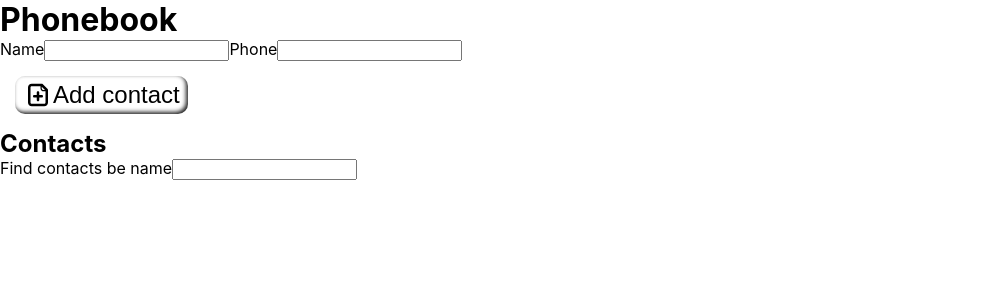
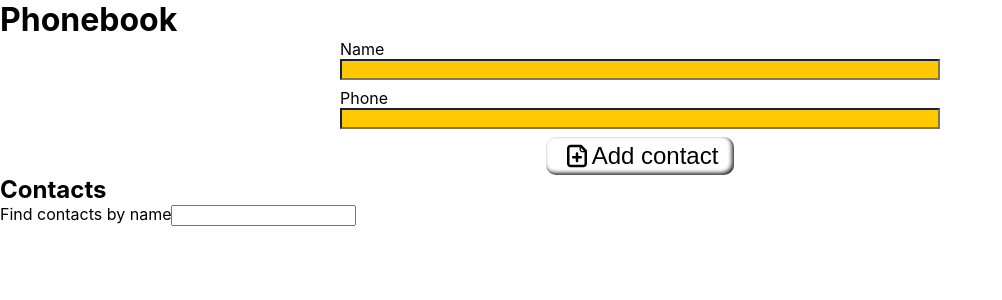
Before and after one commit to Ivan-Samoylenko/goit-react-hw-02-phonebook, a React (Create React App) app: page / in a window 1280 px wide. Shown: the top 300 px of the page, without its empty margins (0-1002 px from the left). Built offline with nearby package versions, Linux system fonts and the light colour scheme.

Commit message:
add Yup validation, end Formik, done Filter whithout styles

```diff
--- a/src/components/App.jsx
+++ b/src/components/App.jsx
@@ -10,12 +10,16 @@ export class App extends Component {
     filter: '',
   };
 
-  handleSubmit = event => {
-    this.setState(state => [...state.contacts, { ...event, id: nanoid() }]);
+  handleSubmit = value => {
+    this.setState(state => {
+      return {
+        contacts: [...state.contacts, { ...value, id: nanoid(10) }],
+      };
+    });
   };
 
-  handleFind = event => {
-    this.setState({ name: event.target.value });
+  onFilterChange = event => {
+    this.setState({ filter: event.target.value });
   };
 
   handleDeleteBtn = event => {
@@ -25,16 +29,18 @@ export class App extends Component {
   };
 
   render() {
+    const { filter, contacts } = this.state;
+
     return (
       <>
         <h1>Phonebook</h1>
         <ContactForm onSubmit={this.handleSubmit} />
 
         <h2>Contacts</h2>
-        <Filter onChange={this.handleFind} />
+        <Filter onChange={this.onFilterChange} value={filter} />
         <ContactList
-          contacts={this.state.contacts}
-          filter={this.state.filter}
+          contacts={contacts}
+          filter={filter}
           onClick={this.handleDeleteBtn}
         />
       </>
--- a/src/components/ContactForm/ContactForm.jsx
+++ b/src/components/ContactForm/ContactForm.jsx
@@ -1,7 +1,14 @@
 import { Component } from 'react';
-import { Formik, Form, Field, ErrorMessage } from 'formik';
+import { Formik } from 'formik';
 import { TiDocumentAdd } from 'react-icons/ti';
-import { SubmitBtn } from './ContactForm.styled';
+import {
+  Form,
+  FieldWraper,
+  Field,
+  ErrorMessage,
+  SubmitBtn,
+} from './ContactForm.styled';
+import { contactsFormValidate } from 'constants';
 
 const initialValues = {
   name: '',
@@ -9,32 +16,29 @@ const initialValues = {
 };
 
 export class ContactForm extends Component {
+  handleSubmit = (values, { resetForm }) => {
+    this.props.onSubmit(values);
+    resetForm(initialValues);
+  };
+
   render() {
     return (
-      <Formik initialValues={initialValues} onSubmit={this.props.onSubmit}>
+      <Formik
+        initialValues={initialValues}
+        validationSchema={contactsFormValidate}
+        onSubmit={this.handleSubmit}
+      >
         <Form>
-          <label>
+          <FieldWraper>
             Name
-            <Field
-              type="text"
-              name="name"
-              pattern="^[a-zA-Zа-яА-Я]+(([' -][a-zA-Zа-яА-Я ])?[a-zA-Zа-яА-Я]*)*$"
-              title="Name may contain only letters, apostrophe, dash and spaces. For example Adrian, Jacob Mercer, Charles de Batz de Castelmore d'Artagnan"
-              required
-            />
-            <ErrorMessage name="name" />
-          </label>
-          <label>
+            <Field type="text" name="name" />
+            <ErrorMessage name="name" component="span" />
+          </FieldWraper>
+          <FieldWraper>
             Phone
-            <Field
-              type="tel"
-              name="number"
-              pattern="\+?\d{1,4}?[-.\s]?\(?\d{1,3}?\)?[-.\s]?\d{1,4}[-.\s]?\d{1,4}[-.\s]?\d{1,9}"
-              title="Phone number must be digits and can contain spaces, dashes, parentheses and can start with +"
-              required
-            />
-            <ErrorMessage name="number" />
-          </label>
+            <Field type="tel" name="number" />
+            <ErrorMessage name="number" component="span" />
+          </FieldWraper>
           <SubmitBtn type="submit">
             <TiDocumentAdd size="30" />
             Add contact
--- a/src/components/ContactForm/ContactForm.styled.js
+++ b/src/components/ContactForm/ContactForm.styled.js
@@ -1,30 +1,41 @@
 import styled from 'styled-components';
-// import {
-//   Form as unstyledForm,
-//   Field as unstyledField,
-//   ErrorMessage as unstyledErrorMessage,
-// } from 'formik';
+import {
+  Form as FormikForm,
+  Field as FormikField,
+  ErrorMessage as FormikErrorMessage,
+} from 'formik';
 
-// export const Form = styled(unstyledForm)`
-//   width: 800px;
-//   background-color: red;
-// `;
+export const Form = styled(FormikForm)`
+  width: 600px;
+  margin-right: auto;
+  margin-left: auto;
 
-// export const Field = styled(unstyledField)`
-//   width: 600px;
-//   background-color: orange;
-// `;
+  display: flex;
+  flex-direction: column;
+  gap: 8px;
+`;
 
-// export const ErrorMessage = styled(unstyledErrorMessage)`
-//   color: red;
-// `;
+export const FieldWraper = styled.label`
+  display: flex;
+  flex-direction: column;
+`;
+
+export const Field = styled(FormikField)`
+  background-color: rgb(255, 200, 0);
+`;
+
+export const ErrorMessage = styled(FormikErrorMessage)`
+  color: red;
+`;
 
 export const SubmitBtn = styled.button`
-  margin: 15px;
+  margin-right: auto;
+  margin-left: auto;
   border: 0 solid transparent;
-  padding: 4px 8px;
+  padding: 4px 16px;
 
   display: flex;
+  justify-content: center;
   align-items: center;
 
   font-size: 24px;
--- a/src/components/ContactList/ContactList.jsx
+++ b/src/components/ContactList/ContactList.jsx
@@ -3,8 +3,9 @@ import { Contact } from 'components/Contact';
 
 export const ContactList = ({ contacts, filter, onClick }) => {
   const filteredContacts = contacts.filter(contact =>
-    contact.name.includes(filter)
+    contact.name.toLowerCase().includes(filter.toLowerCase())
   );
+
   return (
     <Contacts>
       {filteredContacts.map(contact => {
--- a/src/components/Filter/Filter.jsx
+++ b/src/components/Filter/Filter.jsx
@@ -1,10 +1,10 @@
 import {} from './Filter.styled';
 
-export const Filter = ({ onChange }) => {
+export const Filter = ({ onChange, value }) => {
   return (
     <label>
-      Find contacts be name
-      <input onChange={onChange} />
+      Find contacts by name
+      <input onChange={onChange} value={value} />
     </label>
   );
 };
--- a/src/constants/index.js
+++ b/src/constants/index.js
@@ -1 +1,2 @@
 export { theme } from './theme';
+export { contactsFormValidate } from './validation';
--- /dev/null
+++ b/src/constants/validation.js
@@ -0,0 +1,20 @@
+import * as Yup from 'yup';
+
+Yup.addMethod(Yup.string, 'matchName', function () {
+  return this.matches(
+    /^[a-zA-Zа-яА-Я]+(([' -][a-zA-Zа-яА-Я ])?[a-zA-Zа-яА-Я]*)*$/,
+    "Name may contain only letters, apostrophe, dash and spaces. For example Adrian, Jacob Mercer, Charles de Batz de Castelmore d'Artagnan"
+  );
+});
+
+Yup.addMethod(Yup.string, 'matchNumber', function () {
+  return this.matches(
+    /\+?\d{1,4}?[-.\s]?\(?\d{1,3}?\)?[-.\s]?\d{1,4}[-.\s]?\d{1,4}[-.\s]?\d{1,9}/,
+    'Phone number must be digits and can contain spaces, dashes, parentheses and can start with +'
+  );
+});
+
+export const contactsFormValidate = Yup.object({
+  name: Yup.string().matchName().required(),
+  number: Yup.string().matchNumber().required(),
+});
```
